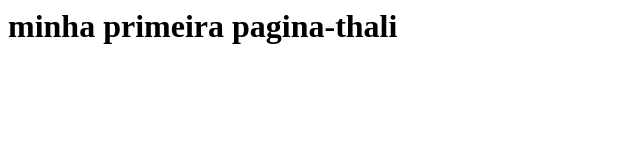
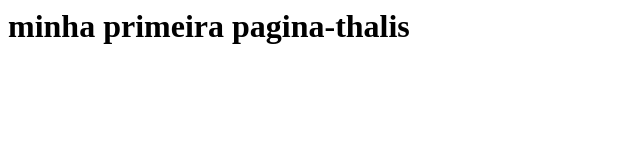
Before and after one commit to ThalisMMF/aula2807, a plain HTML site: page index.html in a window 1280 px wide. Shown: the full height of the page, 0-640 px from the left. Drawn offline with Linux system fonts and the light colour scheme.

Commit message:
Update index.html

```diff
--- a/index.html
+++ b/index.html
@@ -1 +1 @@
-<h1> minha primeira pagina-thali </h1>
+<h1> minha primeira pagina-thalis </h1>
```
